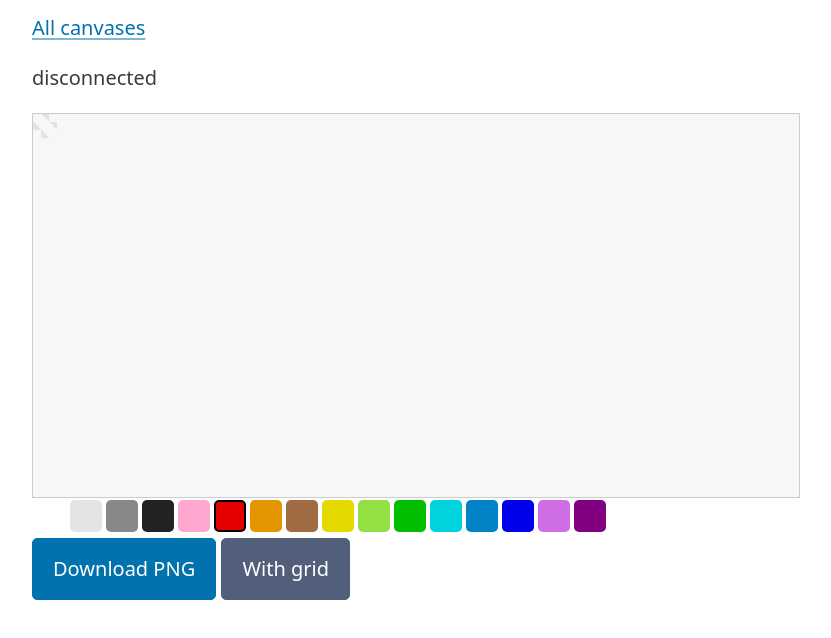
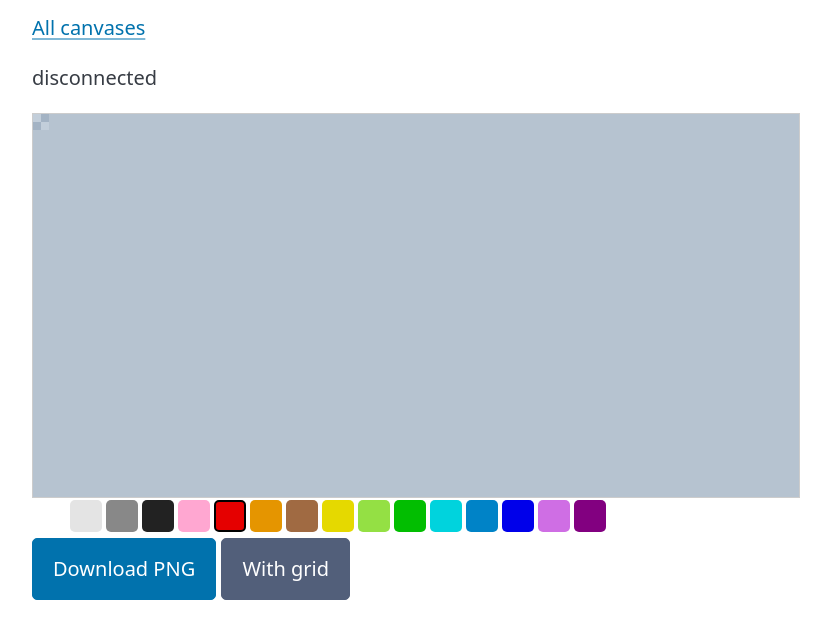
Before and after one commit to calvinKLyeung/pixel-canvas, a website with bundled scripts: page public/index.html in a window 1280 px wide. Shown: the part 72-710 px from the top of the page, without its empty margins (8-839 px from the left). Built offline with nearby package versions, Linux system fonts and the light colour scheme; no server answers.

Commit message:
change checkerboard css to user blue-grey tone

```diff
--- a/public/index.html
+++ b/public/index.html
@@ -11,20 +11,27 @@
           href="https://cdn.jsdelivr.net/npm/@picocss/pico@2/css/pico.min.css">
     <style>
       /* Checkerboard for unpainted cells, which render() leaves transparent.
-         Two 45deg gradients offset by half a tile is the standard trick: each paints
-         one diagonal stripe pattern, the 8px offset fills the other's gaps.
          Lives on #stage, BEHIND the canvas - so it does not scale with the board and
          is not recomputed on every render. 16px is fixed on purpose: the checker is a
-         visual convention, not data, so it should read the same at any board size. */
+         visual convention, not data, so it should read the same at any board size.
+
+         One conic gradient per 16px tile = four exact 8px quadrants, alternating.
+         The usual two-45deg-gradient recipe builds each check out of corner triangles
+         and leans on a half-tile offset to interlock them, which leaves a bare triangle
+         at the origin where nothing overlaps it yet.
+
+         The tones are blue-grey, not neutral grey, and that is the whole point. Every
+         neutral in PALETTE is a pure grey - white 255, light grey 228, grey 136, black 34 -
+         so a neutral checkerboard collides with one of them on lightness alone. #d2d2d2
+         checks against index 1's #e4e4e4 was 18 levels apart and read as the same thing.
+         A blue cast cannot be confused with any of them at any brightness, and the
+         lightness also sits in the wide gap between index 1 and index 2.
+         Matters more than it looks: a board cell is ~3px on screen while a check is 8px,
+         so one painted pixel sits inside a single check with nothing to contrast against. */
       #stage {
-        background-color: #f7f7f7;
-        background-image:
-          linear-gradient(45deg, #e2e2e2 25%, transparent 25%,
-                                 transparent 75%, #e2e2e2 75%),
-          linear-gradient(45deg, #e2e2e2 25%, transparent 25%,
-                                 transparent 75%, #e2e2e2 75%);
+        background-color: #b6c3d0;  /* flat fallback if conic-gradient is unsupported */
+        background-image: repeating-conic-gradient(#a3b3c4 0% 25%, #c2ceda 0% 50%);
         background-size: 16px 16px;
-        background-position: 0 0, 8px 8px;
       }
     </style>
     <title>Pixel canvas</title>
```
